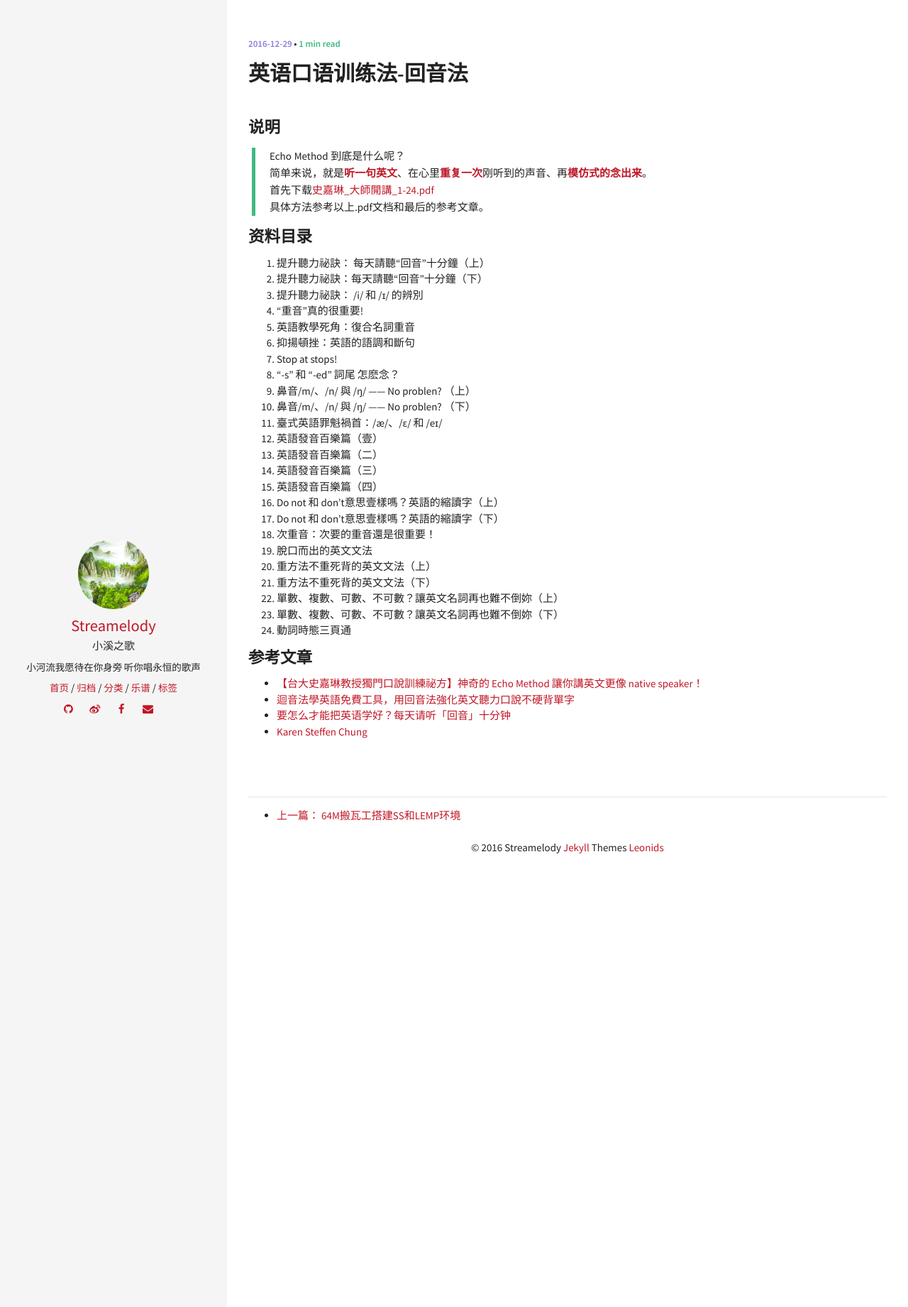
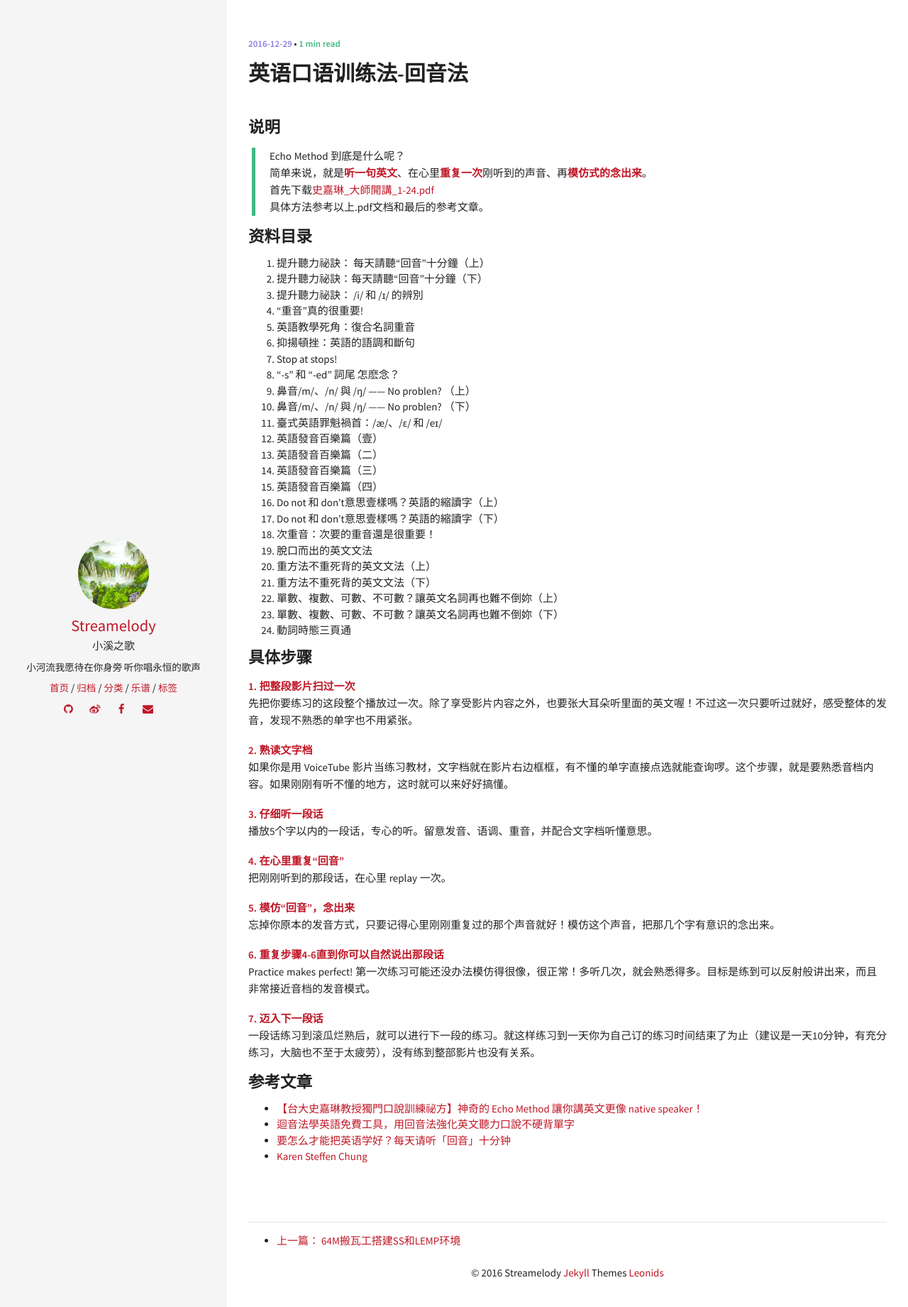
Before and after one commit to yaxauw/streamelody.github.io, a Jekyll site: the page built from _posts/2016-12-30-echo-method.md, in a window 1280 px wide. Shown: the top 1841 px of the page at 71% size. Built offline with Jekyll 4.4.1, drawn with Linux system fonts in a browser that asks for light colours; comment, search, counter and statistics services are not loaded.

Commit message:
commitString

```diff
--- a/_posts/2016-12-30-echo-method.md
+++ b/_posts/2016-12-30-echo-method.md
@@ -39,6 +39,28 @@ comments: true
 23. 單數、複數、可數、不可數？讓英文名詞再也難不倒妳（下）
 24. 動詞時態三頁通
 
+### 具体步骤
+**1. 把整段影片扫过一次**
+先把你要练习的这段整个播放过一次。除了享受影片内容之外，也要张大耳朵听里面的英文喔！不过这一次只要听过就好，感受整体的发音，发现不熟悉的单字也不用紧张。
+
+**2. 熟读文字档**
+如果你是用 VoiceTube 影片当练习教材，文字档就在影片右边框框，有不懂的单字直接点选就能查询啰。这个步骤，就是要熟悉音档内容。如果刚刚有听不懂的地方，这时就可以来好好搞懂。
+
+**3. 仔细听一段话**
+播放5个字以内的一段话，专心的听。留意发音、语调、重音，并配合文字档听懂意思。
+
+**4. 在心里重复“回音”**
+把刚刚听到的那段话，在心里 replay 一次。
+
+**5. 模仿“回音”，念出来**
+忘掉你原本的发音方式，只要记得心里刚刚重复过的那个声音就好！模仿这个声音，把那几个字有意识的念出来。
+
+**6. 重复步骤4-6直到你可以自然说出那段话**
+Practice makes perfect! 第一次练习可能还没办法模仿得很像，很正常！多听几次，就会熟悉得多。目标是练到可以反射般讲出来，而且非常接近音档的发音模式。
+
+**7. 迈入下一段话**
+一段话练习到滚瓜烂熟后，就可以进行下一段的练习。就这样练习到一天你为自己订的练习时间结束了为止（建议是一天10分钟，有充分练习，大脑也不至于太疲劳），没有练到整部影片也没有关系。
+
 ### 参考文章
 * [【台大史嘉琳教授獨門口說訓練祕方】神奇的 Echo Method 讓你講英文更像 native speaker！](http://tw.blog.voicetube.com/archives/34666)
 * [迴音法學英語免費工具，用回音法強化英文聽力口說不硬背單字](http://www.playpcesor.com/2016/12/learning-english-Echo-Method.html)
```
